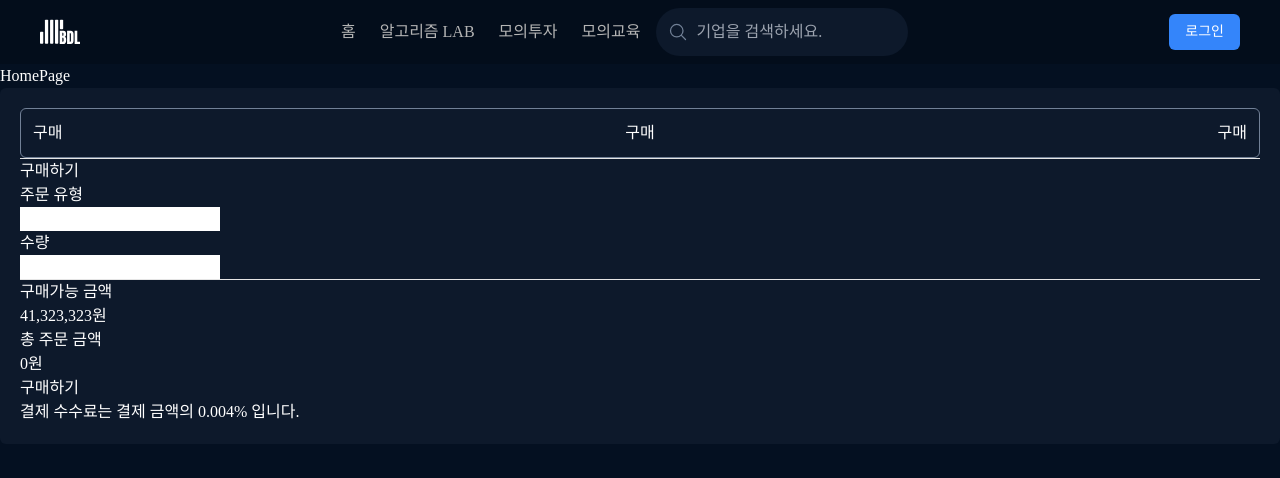
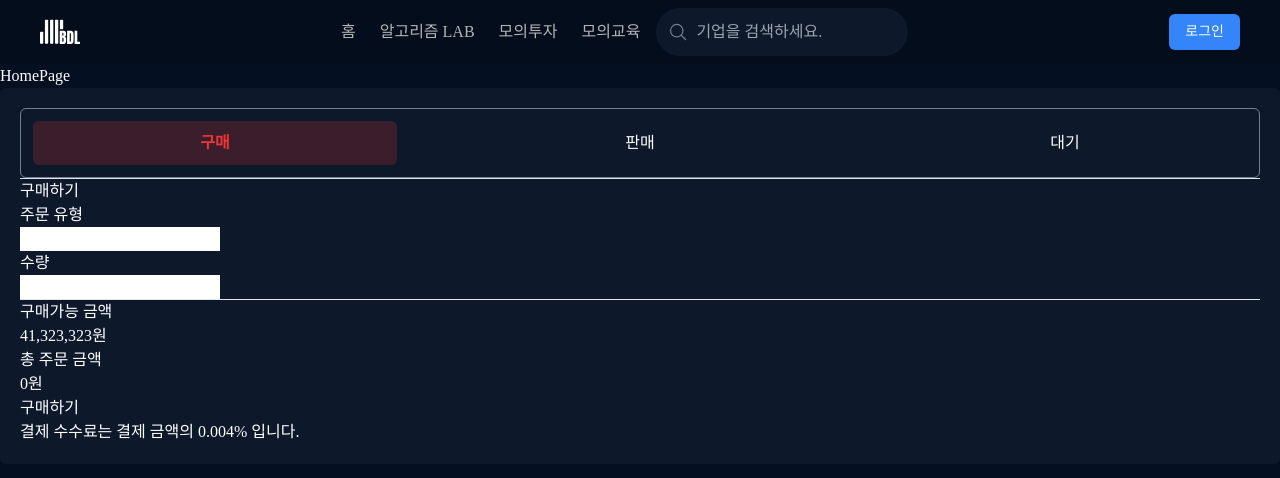
Before and after one commit to dnwnsrb11/BDL-frontend, a React (Vite) app: page / in a window 1280 px wide. Shown: the top 478 px of the page. Built offline with nearby package versions, Linux system fonts and the light colour scheme; a web font is replaced by a local one.

Commit message:
design: 컴포넌트 카테고리 기본 디자인

```diff
--- a/src/components/mockInvestment/orderStatus/order-status-category.tsx
+++ b/src/components/mockInvestment/orderStatus/order-status-category.tsx
@@ -1,15 +1,16 @@
 export const OrderStatusCategory = () => {
+  const orderButtonStyle = 'w-[30%] cursor-pointer text-center rounded-md py-[10px]';
   return (
     <div className="rounded-md border border-border-color p-3">
-      <div className="flex justify-between">
-        <div>
-          <button>구매</button>
+      <div className="flex w-full justify-between gap-1">
+        <div className={`${orderButtonStyle} bg-btn-red-color bg-opacity-20`}>
+          <button className="font-bold text-btn-red-color">구매</button>
         </div>
-        <div>
-          <button>구매</button>
+        <div className={orderButtonStyle}>
+          <button>판매</button>
         </div>
-        <div>
-          <button>구매</button>
+        <div className={orderButtonStyle}>
+          <button>대기</button>
         </div>
       </div>
     </div>
```
